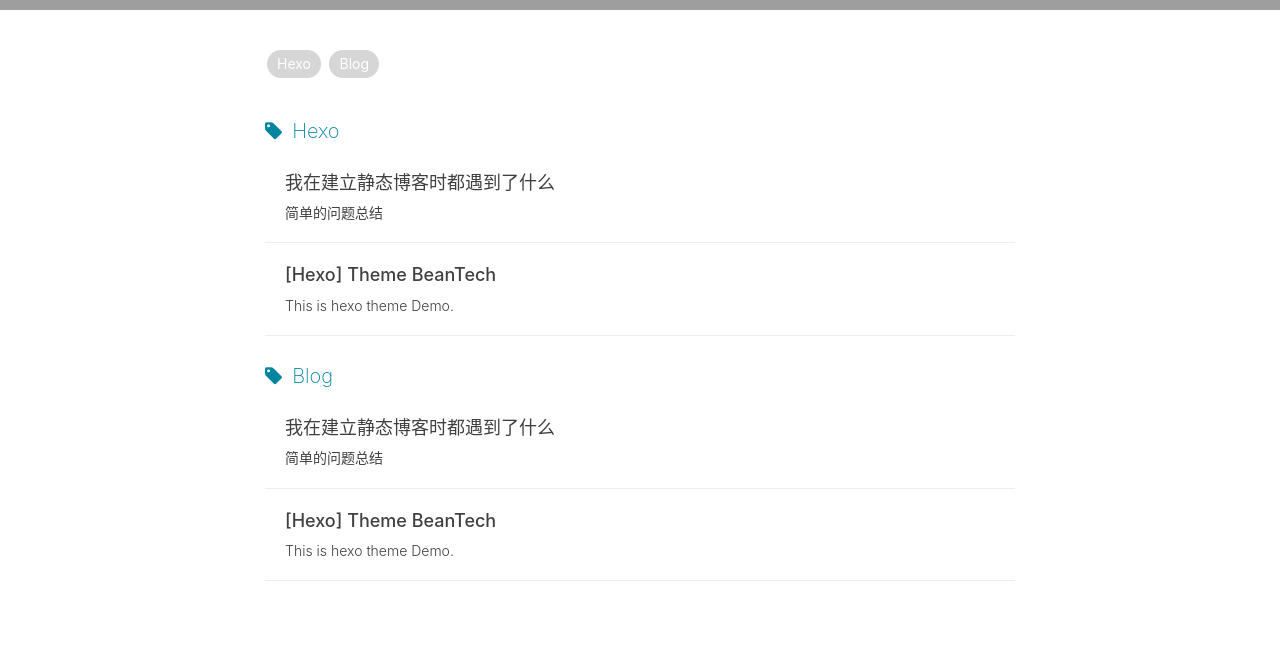
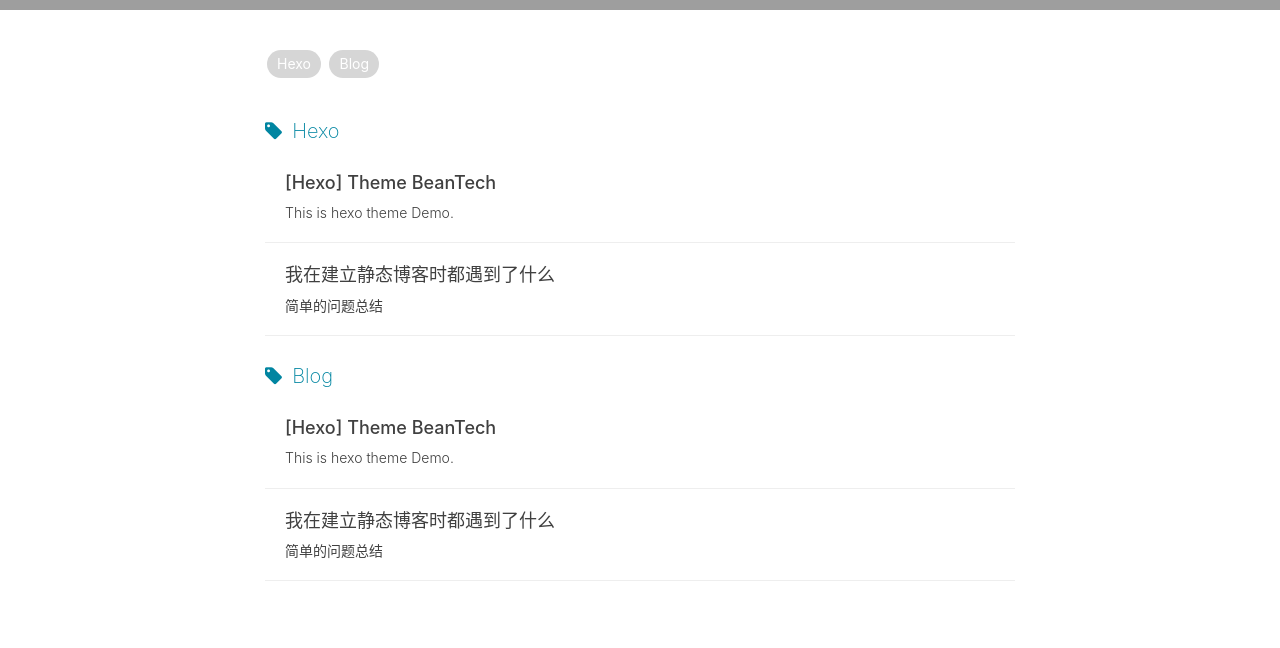
Before and after one commit to wolverine12138/my_blog, a plain HTML site: page tags/index.html in a window 1280 px wide. Shown: the part 448-1096 px from the top of the page. Drawn offline with nearby package versions, Linux system fonts and the light colour scheme; grey boxes are pictures that could not be loaded.

Commit message:
Site updated: 2020-02-13 10:26:09

```diff
--- a/tags/index.html
+++ b/tags/index.html
@@ -235,6 +235,25 @@
                   <a href="{{ post.url }}" title="{{ post.title }}">{{ post.title }}</a>
                   </li> -->
                  <div class="post-preview">
+                     <a href="/2020/02/09/hexo-theme-beantech/">
+                        <h2 class="post-title">
+                            [Hexo] Theme BeanTech
+                        </h2>
+
+                            <h3 class="post-subtitle">
+                                This is hexo theme Demo.
+                            </h3>
+
+                    </a>
+                    <!-- <p class="post-meta">{{ post.date | date:"%Y-%m-%d" }}</p> -->
+                </div>
+                <hr>
+
+                  <!-- <li class="listing-item">
+                  <time datetime="{{ post.date | date:"%Y-%m-%d" }}">{{ post.date | date:"%Y-%m-%d" }}</time>
+                  <a href="{{ post.url }}" title="{{ post.title }}">{{ post.title }}</a>
+                  </li> -->
+                 <div class="post-preview">
                      <a href="/2020/02/09/我在建立静态博客时都遇到了什么/">
                         <h2 class="post-title">
                             我在建立静态博客时都遇到了什么
@@ -248,6 +267,13 @@
                     <!-- <p class="post-meta">{{ post.date | date:"%Y-%m-%d" }}</p> -->
                 </div>
                 <hr>
+
+            </div>
+
+            <div class="one-tag-list">
+                <span class="fa fa-tag listing-seperator" id="Blog">
+                    <span class="tag-text">Blog</span>
+                </span>
 
                   <!-- <li class="listing-item">
                   <time datetime="{{ post.date | date:"%Y-%m-%d" }}">{{ post.date | date:"%Y-%m-%d" }}</time>
@@ -268,13 +294,6 @@
                 </div>
                 <hr>
 
-            </div>
-
-            <div class="one-tag-list">
-                <span class="fa fa-tag listing-seperator" id="Blog">
-                    <span class="tag-text">Blog</span>
-                </span>
-
                   <!-- <li class="listing-item">
                   <time datetime="{{ post.date | date:"%Y-%m-%d" }}">{{ post.date | date:"%Y-%m-%d" }}</time>
                   <a href="{{ post.url }}" title="{{ post.title }}">{{ post.title }}</a>
@@ -287,25 +306,6 @@
 
                             <h3 class="post-subtitle">
                                 简单的问题总结
-                            </h3>
-
-                    </a>
-                    <!-- <p class="post-meta">{{ post.date | date:"%Y-%m-%d" }}</p> -->
-                </div>
-                <hr>
-
-                  <!-- <li class="listing-item">
-                  <time datetime="{{ post.date | date:"%Y-%m-%d" }}">{{ post.date | date:"%Y-%m-%d" }}</time>
-                  <a href="{{ post.url }}" title="{{ post.title }}">{{ post.title }}</a>
-                  </li> -->
-                 <div class="post-preview">
-                     <a href="/2020/02/09/hexo-theme-beantech/">
-                        <h2 class="post-title">
-                            [Hexo] Theme BeanTech
-                        </h2>
-
-                            <h3 class="post-subtitle">
-                                This is hexo theme Demo.
                             </h3>
 
                     </a>
@@ -471,9 +471,7 @@
 	<a id="rocket" href="#top" class=""></a>
 	<script type="text/javascript" src="/js/totop.js?v=1.0.0" async=""></script>
     <script type="text/javascript" src="/js/toc.js?v=1.0.0" async=""></script>
-<!-- Image to hack wechat -->
-<img src="http://yoursite-url/img/icon_wechat.png" width="0" height="0" />
-<!-- Migrate from head to bottom, no longer block render and still work -->
+
 
 </body>
 
```
Also changed, not shown: 2020/02/09/hexo-theme-beantech/index.html (+1 -3 lines), 2020/02/09/我在建立静态博客时都遇到了什么/index.html (+1 -3 lines), 404.html (+1 -3 lines), about/index.html (+1 -3 lines), archive/index.html (+1 -3 lines), archives/2020/02/index.html (+1 -3 lines), archives/2020/index.html (+1 -3 lines), archives/index.html (+1 -3 lines), index.html (+1 -3 lines), tags/Blog/index.html (+1 -3 lines), tags/Hexo/index.html (+1 -3 lines).
